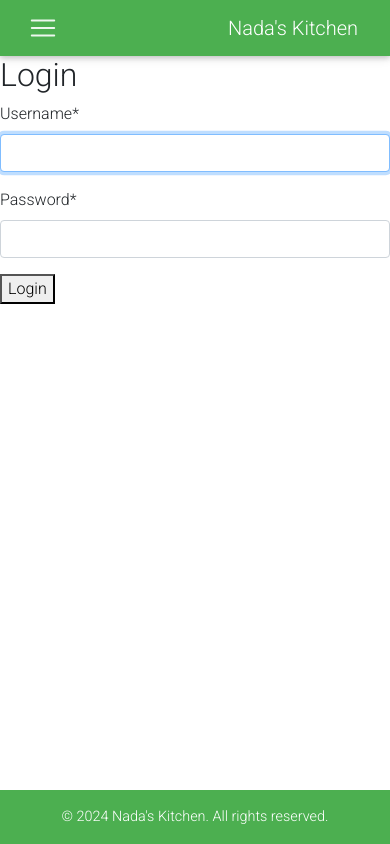
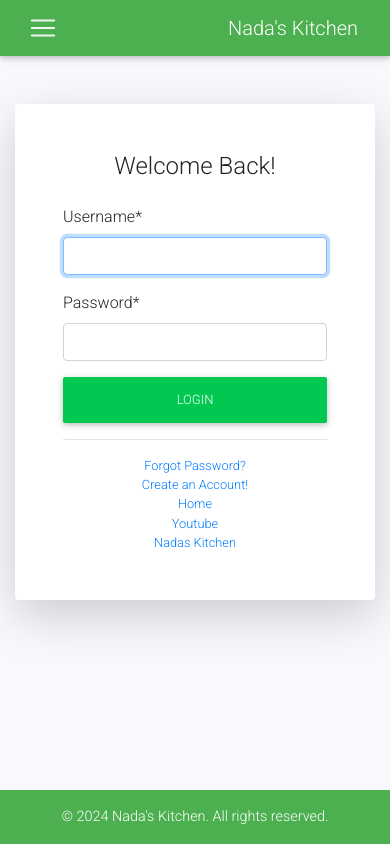
Before and after one commit to jjsemaan/nadas-cuisine, a Django app: page /accounts/login/ in a window 390 px wide. Run offline with Django 4.2, Linux system fonts and the light colour scheme; some libraries are stand-ins or nearby versions.

Commit message:
Add styling to login and signup

```diff
--- a/customer/templates/registration/login.html
+++ b/customer/templates/registration/login.html
@@ -1,12 +1,117 @@
+<!--
 {% extends "customer/base.html" %}
 {% load static %}
 {% load crispy_forms_tags %}
 
-{% block content %}
+
 <h2>Login</h2>
 <form method="post">
     {% csrf_token %}
     {{ form|crispy }}
     <button type="submit">Login</button>
 </form>
-{% endblock %}
+
+-->
+
+{% load static %}
+
+{% load crispy_forms_tags %}
+{% block content %}
+<!DOCTYPE html>
+<html lang="en">
+
+<head>
+
+    <meta charset="utf-8">
+    <meta http-equiv="X-UA-Compatible" content="IE=edge">
+    <meta name="viewport" content="width=device-width, initial-scale=1, shrink-to-fit=no">
+    <meta name="description" content="">
+    <meta name="author" content="">
+
+    <title>Nadas Cuisine - Login</title>
+
+    <!-- Custom fonts for this template-->
+    <link href="{% static 'vendor/fontawesome-free/css/all.min.css' %}" rel="stylesheet" type="text/css">
+    <link
+        href="https://fonts.googleapis.com/css?family=Nunito:200,200i,300,300i,400,400i,600,600i,700,700i,800,800i,900,900i"
+        rel="stylesheet">
+
+    <!-- Custom styles for this template-->
+    <!--link href="{% static 'css/sb-admin-2.min.css' %}" rel="stylesheet"-->
+
+</head>
+
+<body class="bg-gradient-primary" style="background-color: #f8f9fc; background-image: none;">
+
+    <div class="container">
+
+        <!-- Outer Row -->
+        <div class="row justify-content-center">
+
+            <div class="col-xl-10 col-lg-12 col-md-9">
+
+                <div class="card o-hidden border-0 shadow-lg my-5">
+                    <div class="card-body p-0">
+                        <!-- Nested Row within Card Body -->
+                        <div class="row">
+                            <div class="col-lg-6 d-none d-lg-block">
+                                <img src="https://res.cloudinary.com/dmebot5lf/image/upload/v1712506600/mixedgrill_dktyhs.jpg"
+                                    class="rounded" alt="kebab mixed grill"
+                                    style="width: 100%; height: auto; display: block;" />
+                            </div>
+                            <div class="col-lg-6">
+                                <div class="p-5">
+                                    <div class="text-center">
+                                        <h1 class="h4 text-gray-900 mb-4">Welcome Back!</h1>
+                                    </div>
+                                    <form method="POST">
+                                        {% csrf_token %}
+                                        {{form | crispy}}
+                                        <button type="submit" class="btn btn-success btn-block">Login</button>
+                                    </form>
+                                    <hr>
+                                    <div class="text-center">
+                                        <a class="small" href="{% url 'password_reset' %}">Forgot Password?</a>
+                                    </div>
+                                    <div class="text-center">
+                                        <a class="small" href="{% url 'register' %}">Create an Account!</a>
+                                    </div>
+                                    <div class="text-center">
+                                        <a class="small" href="{% url 'index' %}">Home</a>
+                                    </div>
+                                    <div class="text-center">
+                                        <a class="small"
+                                            href="#"
+                                            target="_blank">Youtube</a>
+                                    </div>
+                                    <div class="text-center">
+                                        <a class="small"
+                                            href="#"
+                                            target="_blank">Nadas Kitchen</a>
+                                    </div>
+                                </div>
+                            </div>
+                        </div>
+                    </div>
+                </div>
+
+            </div>
+
+        </div>
+
+    </div>
+
+    <!-- Bootstrap core JavaScript-->
+    <script src="{% static 'vendor/jquery/jquery.min.js' %}"></script>
+    <script src="{% static 'vendor/bootstrap/js/bootstrap.bundle.min.js' %}"></script>
+
+    <!-- Core plugin JavaScript-->
+    <script src="{% static 'vendor/jquery-easing/jquery.easing.min.js' %}"></script>
+
+    <!-- Custom scripts for all pages-->
+    <script src="{% static 'js/sb-admin-2.min.js' %}"></script>
+
+</body>
+
+</html>
+{% endblock content %}
--- a/customer/templates/registration/register.html
+++ b/customer/templates/registration/register.html
@@ -26,7 +26,7 @@
   <meta name="description" content="">
   <meta name="author" content="">
 
-  <title>Django CRM - Register</title>
+  <title>Nadas Cuisine - Register</title>
 
   <!-- Custom fonts for this template-->
   <link href="{% static 'vendor/fontawesome-free/css/all.min.css' %}" rel="stylesheet" type="text/css">
--- a/nadasProject/urls.py
+++ b/nadasProject/urls.py
@@ -17,7 +17,7 @@ Including another URLconf
 from django.contrib import admin
 from django.urls import path, include
 from customer.views import Index, About, Order, Contact
-from customer.views import SignUpView #register HomeView,
+from customer.views import SignUpView
 from django.contrib.auth import views as auth_views
 
 urlpatterns = [
@@ -29,6 +29,8 @@ urlpatterns = [
     path('accounts/', include('django.contrib.auth.urls')),
     # path('accounts/register/', register, name='register'),
     path('register/', SignUpView.as_view(), name='register'),
+    # path('login/', auth_views.LoginView.as_view(template_name='customer/login.html'), name='login'),
+    # path('logout/', auth_views.LogoutView.as_view(next_page='/'), name='logout'),
     path('accounts/login/', auth_views.LoginView.as_view(template_name='customer/login.html'), name='login'),
     path('accounts/logout/', auth_views.LogoutView.as_view(next_page='/'), name='logout'),
 ]
```
Also changed, not shown: customer/views.py (+5 -6 lines).
